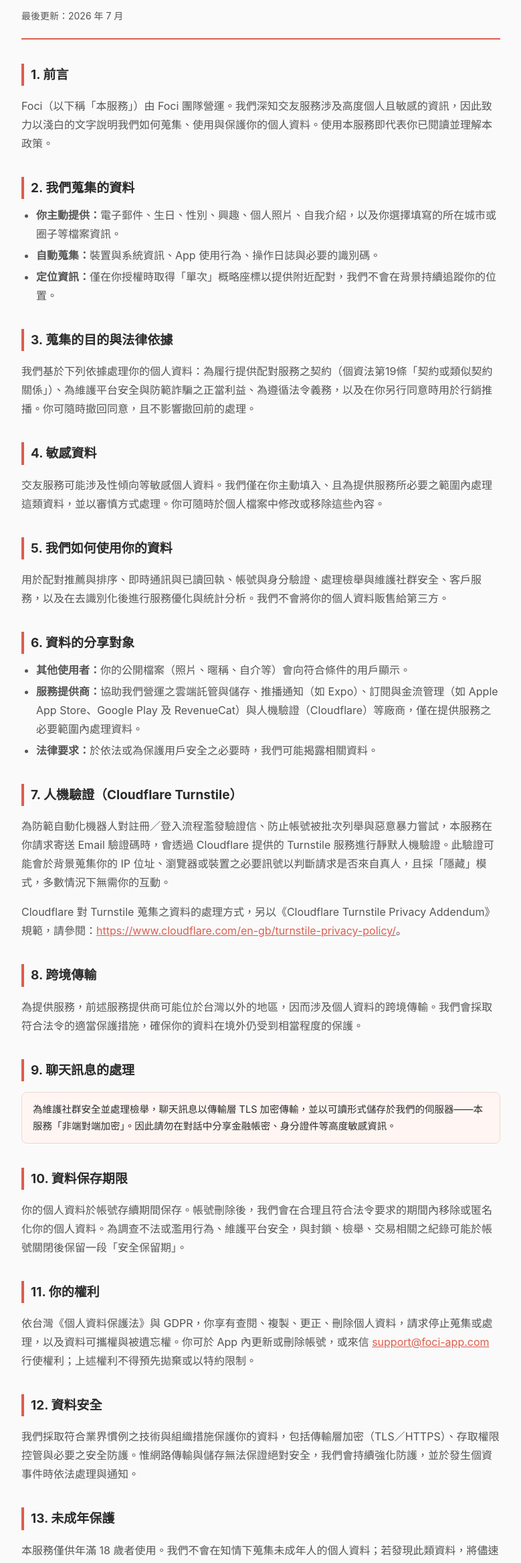
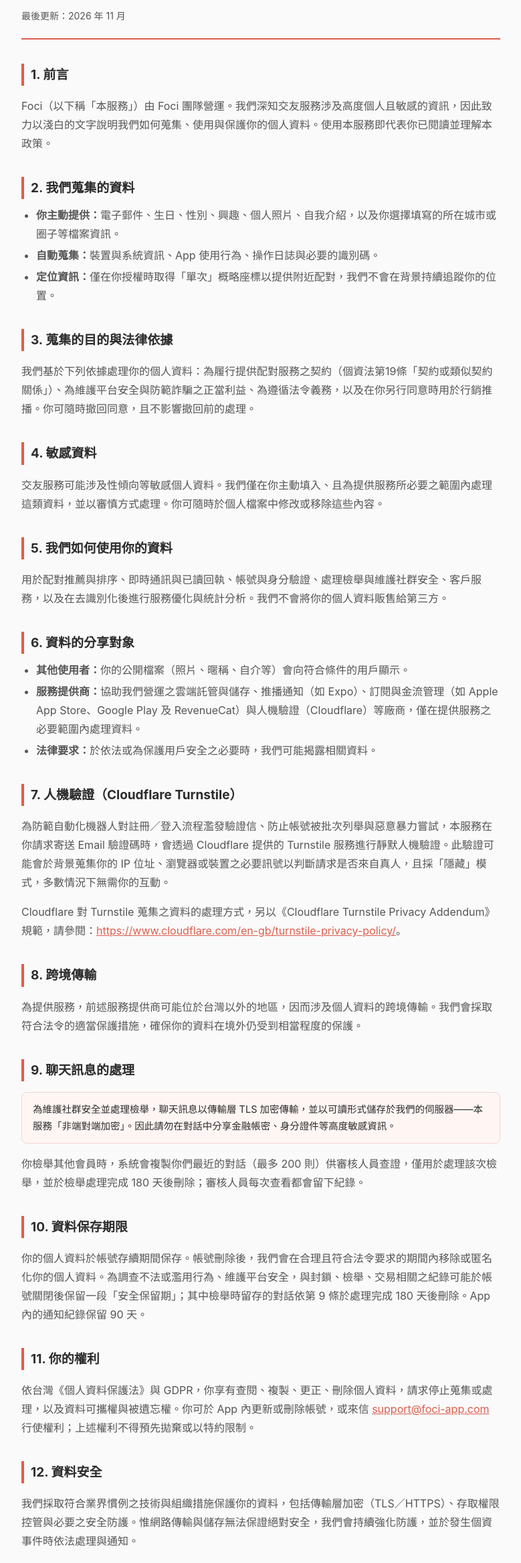
Before and after one commit to OmarHung/Foci-pages, a plain HTML site: page privacy/index.html in a window 1280 px wide. Shown: the part 91-2424 px from the top of the page at 67% size, without its empty margins (250-1029 px from the left). Drawn offline with Linux system fonts and the light colour scheme.

Commit message:
docs(privacy): 說明檢舉時留存對話與保存期限
- 第 9 條：檢舉時複製兩人最近 200 則對話供審核查證，只用於該次檢舉，處理完成 180 天後刪除，
  審核人員查看會留下紀錄。
- 第 10 條：檢舉留存的對話與通知紀錄（90 天）的保存期限。
- 最後更新改為 2026 年 11 月，sitemap 的 lastmod 一併更新。

Co-Authored-By: Claude Opus 5.5 <noreply@anthropic.com>

```diff
--- a/privacy/index.html
+++ b/privacy/index.html
@@ -31,7 +31,7 @@
   <div class="wrap">
     <header>
       <h1>Foci 隱私權政策</h1>
-      <div class="sub">最後更新：2026 年 7 月</div>
+      <div class="sub">最後更新：2026 年 11 月</div>
     </header>
 
     <h2>1. 前言</h2>
@@ -71,9 +71,10 @@
     <div class="note">
       為維護社群安全並處理檢舉，聊天訊息以傳輸層 TLS 加密傳輸，並以可讀形式儲存於我們的伺服器——本服務「非端對端加密」。因此請勿在對話中分享金融帳密、身分證件等高度敏感資訊。
     </div>
+    <p>你檢舉其他會員時，系統會複製你們最近的對話（最多 200 則）供審核人員查證，僅用於處理該次檢舉，並於檢舉處理完成 180 天後刪除；審核人員每次查看都會留下紀錄。</p>
 
     <h2>10. 資料保存期限</h2>
-    <p>你的個人資料於帳號存續期間保存。帳號刪除後，我們會在合理且符合法令要求的期間內移除或匿名化你的個人資料。為調查不法或濫用行為、維護平台安全，與封鎖、檢舉、交易相關之紀錄可能於帳號關閉後保留一段「安全保留期」。</p>
+    <p>你的個人資料於帳號存續期間保存。帳號刪除後，我們會在合理且符合法令要求的期間內移除或匿名化你的個人資料。為調查不法或濫用行為、維護平台安全，與封鎖、檢舉、交易相關之紀錄可能於帳號關閉後保留一段「安全保留期」；其中檢舉時留存的對話依第 9 條於處理完成 180 天後刪除。App 內的通知紀錄保留 90 天。</p>
 
     <h2>11. 你的權利</h2>
     <p>依台灣《個人資料保護法》與 GDPR，你享有查閱、複製、更正、刪除個人資料，請求停止蒐集或處理，以及資料可攜權與被遺忘權。你可於 App 內更新或刪除帳號，或來信 <a href="mailto:support@foci-app.com">support@foci-app.com</a> 行使權利；上述權利不得預先拋棄或以特約限制。</p>
--- a/sitemap.xml
+++ b/sitemap.xml
@@ -10,7 +10,7 @@
   </url>
   <url>
     <loc>https://www.foci-app.com/privacy/</loc>
-    <lastmod>2026-07-04</lastmod>
+    <lastmod>2026-11-18</lastmod>
   </url>
   <url>
     <loc>https://www.foci-app.com/terms/</loc>
```
